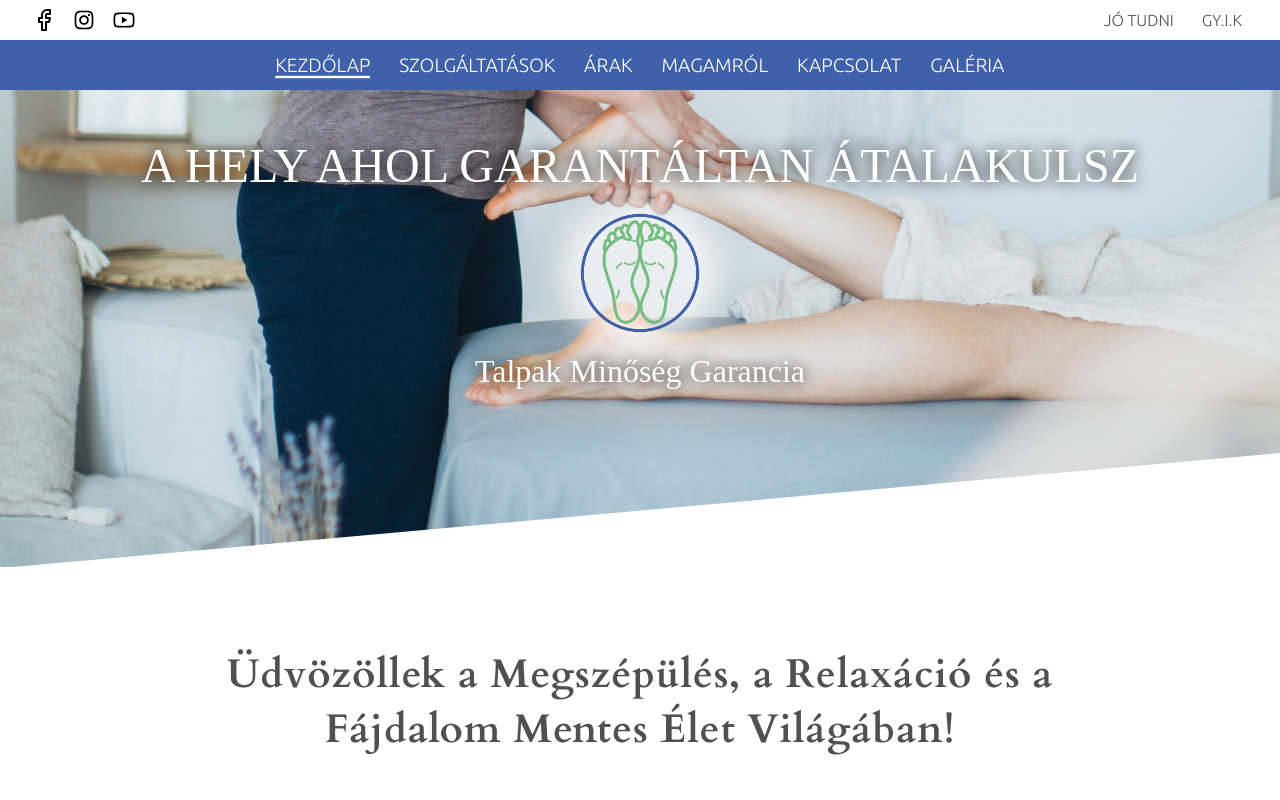
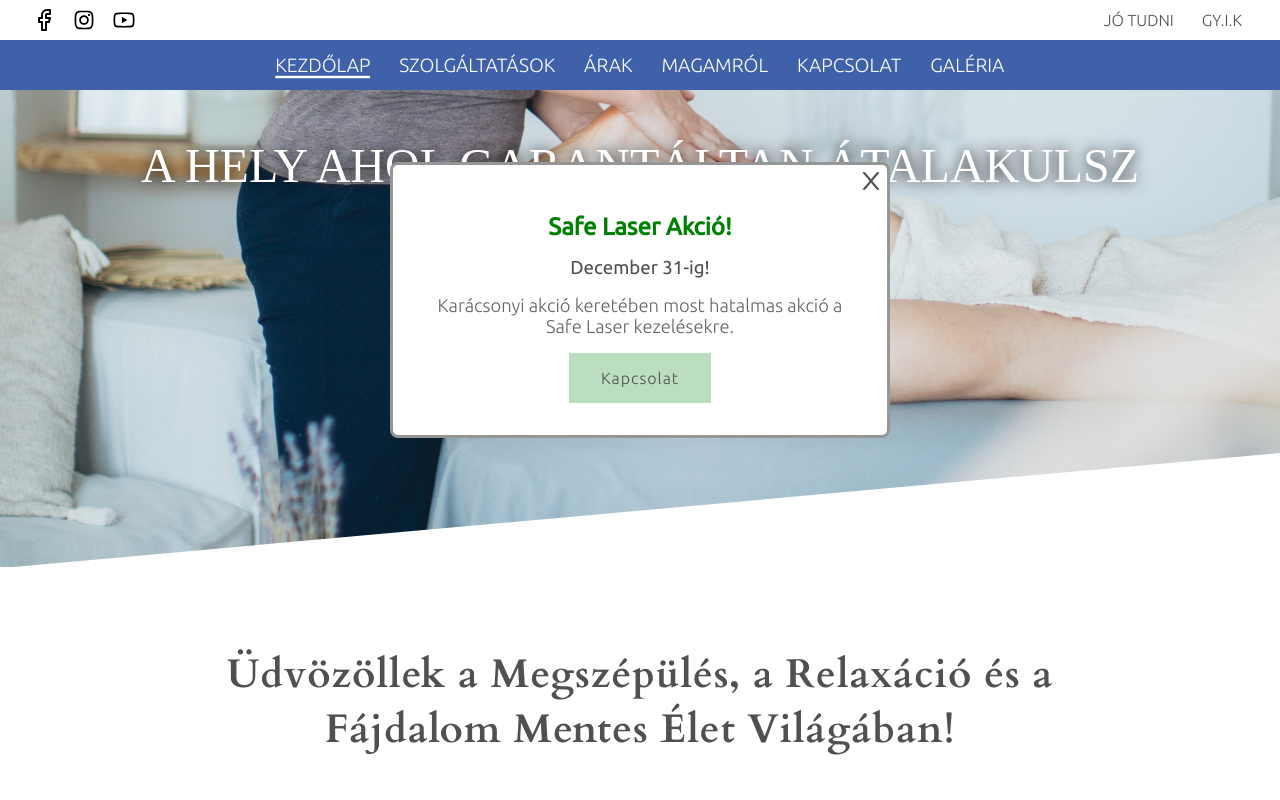
Before and after one commit to Karoly-Git/talpak, a React (Create React App) app: page / in a window 1280 px wide. Shown: the top 800 px of the page. Built offline with nearby package versions, Linux system fonts and the light colour scheme.

Commit message:
Discount pop-up added.

```diff
--- a/src/App.js
+++ b/src/App.js
@@ -1,6 +1,6 @@
 // React and React Router Imports
 import React, { useState, useEffect } from 'react';
-import { BrowserRouter as Router, Routes, Route } from 'react-router-dom';
+import { BrowserRouter as Router, Routes, Route, Link } from 'react-router-dom';
 
 // Animation Imports
 import { motion as m } from 'framer-motion';
@@ -35,6 +35,7 @@ import Developer from './components/Developer';
 
 export default function App() {
   const [isStatusBoxOpen, setIsStatusBoxOpen] = useState(false);
+  const [isDiscountBoxOpen, setIsDiscountBoxOpen] = useState(true);
   const [subscribtionInProgress, setSubscribtionInProgress] = useState(false);
   const [isSubscribtionError, setIsSubscribtionError] = useState(false);
   const [isFormReset, setIsFormReset] = useState(false);
@@ -62,16 +63,40 @@ export default function App() {
   function closeStatusBox() {
     setIsStatusBoxOpen(false);
   }
+  function closeDiscountBox() {
+    setIsDiscountBoxOpen(false);
+  }
 
   return (
-    <Router
-    >
+    <Router>
       <ScrollToTop />
       <div className='App'>
+
+        {isDiscountBoxOpen && <m.div className='status-box' id='discount'
+          initial={{ opacity: 0, top: 200 }}
+          animate={{ opacity: 1, top: 300 }}
+          transition={{ duration: 1, ease: "easeOut", delay: 3 }}
+        >
+          <CloseIcon
+            id='close-icon'
+            onClick={() => {
+              closeDiscountBox();
+            }} />
+          {/*Icon?*/}
+          <h2>Safe Laser Akció!</h2>
+          <h3>December 31-ig!</h3>
+          <p>
+            Karácsonyi akció keretében most hatalmas akció a Safe Laser kezelésekre.
+          </p>
+          <Link to='/kapcsolat' onClick={closeDiscountBox}>
+            <button>Kapcsolat</button>
+          </Link>
+        </m.div>}
+
+
         {isStatusBoxOpen && subscribtionInProgress &&
           <div className='status-box' id='in-progress'>
             <p>Feliratkozás folyamatban...</p>
-
             <svg width="30" height="30" viewBox="0 0 20 20" xmlns="http://www.w3.org/2000/svg">
               <circle cx="10" cy="10" r="9" stroke="#000" strokeWidth="2" fill="none" />
               <circle cx="10" cy="10" r="9" stroke="#0073e6" strokeWidth="2" fill="none">
@@ -80,6 +105,7 @@ export default function App() {
             </svg>
           </div>
         }
+
         {isStatusBoxOpen && !subscribtionInProgress && !isSubscribtionError &&
           <div className='status-box' id='is-sent'>
             <CloseIcon
@@ -88,8 +114,7 @@ export default function App() {
                 closeStatusBox();
                 setIsFormReset(true);
                 setAnyFormTriggered(false);
-              }}
-            />
+              }} />
             <PenIcon className='icon' />
             <h2>Feliratkozás sikeres!</h2>
             <h3>Köszönöm az feliratkozást!</h3>
--- a/src/css/App.css
+++ b/src/css/App.css
@@ -44,15 +44,32 @@ $navy: rgb(0, 0, 128);
   border: 3px solid rgb(150, 150, 150);
   max-width: 500px;
 }
+.App .pop-up-box {
+  display: flex;
+  align-items: center;
+  justify-content: center;
+  position: fixed;
+  z-index: 1100;
+  top: 50%;
+  left: 50%;
+  transform: translate(-50%, -50%);
+  padding: 2rem;
+  border-radius: 0.5rem;
+  background-color: white;
+  border: 3px solid rgb(150, 150, 150);
+  max-width: 500px;
+}
 .App #in-progress p {
   margin-right: 1rem;
 }
 .App #is-sent,
+.App #discount,
 .App #is-error {
   padding-top: 0;
   flex-direction: column;
 }
 .App #is-sent #close-icon,
+.App #discount #close-icon,
 .App #is-error #close-icon {
   display: flex;
   justify-content: center;
@@ -67,11 +84,13 @@ $navy: rgb(0, 0, 128);
   color: rgb(80, 80, 80);
 }
 .App #is-sent #close-icon:hover,
+.App #discount #close-icon:hover,
 .App #is-error #close-icon:hover {
   background-color: red;
   color: white;
 }
 .App #is-sent .icon,
+.App #discount .icon,
 .App #is-error .icon {
   font-size: 4rem;
   color: green;
@@ -82,6 +101,9 @@ $navy: rgb(0, 0, 128);
 .App #is-sent h2,
 .App #is-sent h3,
 .App #is-sent p,
+.App #discount h2,
+.App #discount h3,
+.App #discount p,
 .App #is-error h2,
 .App #is-error h3,
 .App #is-error p {
@@ -89,11 +111,13 @@ $navy: rgb(0, 0, 128);
   text-align: center;
 }
 .App #is-sent h2,
+.App #discount h2,
 .App #is-error h2 {
   color: green;
   font-weight: 600;
 }
 .App #is-sent p,
+.App #discount p,
 .App #is-error p {
   text-align: center;
 }
@@ -105,6 +129,9 @@ $navy: rgb(0, 0, 128);
 .App #is-error h3,
 .App #is-error p {
   color: red;
+}
+.App #discount a {
+  margin-top: 1rem;
 }
 
 .up {
@@ -324,6 +351,7 @@ footer .sec-nav .link-set {
 }
 @media screen and (max-width: 576px) {
   #is-sent,
+#discount,
 #is-error {
     width: 90%;
     padding-left: 1rem;
@@ -331,10 +359,12 @@ footer .sec-nav .link-set {
     flex-direction: column;
   }
   #is-sent p,
+#discount p,
 #is-error p {
     text-align: center;
   }
   #is-sent #close-icon,
+#discount #close-icon,
 #is-error #close-icon {
     right: -50% !important;
   }
--- a/src/css/App.scss
+++ b/src/css/App.scss
@@ -29,6 +29,22 @@
         max-width: 500px;
     }
 
+    .pop-up-box {
+        display: flex;
+        align-items: center;
+        justify-content: center;
+        position: fixed;
+        z-index: 1100;
+        top: 50%;
+        left: 50%;
+        transform: translate(-50%, -50%);
+        padding: 2rem;
+        border-radius: 0.5rem;
+        background-color: white;
+        border: 3px solid rgb(150, 150, 150);
+        max-width: 500px;
+    }
+
     #in-progress {
         p {
             margin-right: 1rem;
@@ -36,6 +52,7 @@
     }
 
     #is-sent,
+    #discount,
     #is-error {
         padding-top: 0;
         flex-direction: column;
@@ -99,6 +116,12 @@
             color: red;
         }
 
+    }
+
+    #discount {
+        a {
+            margin-top: 1rem;
+        }
     }
 }
 
@@ -378,6 +401,7 @@ footer {
 @media screen and (max-width: 576px) {
 
     #is-sent,
+    #discount,
     #is-error {
         width: 90%;
         padding-left: 1rem;
```
Also changed, not shown: 1 other file (tests, documents, lock files or other folders).
